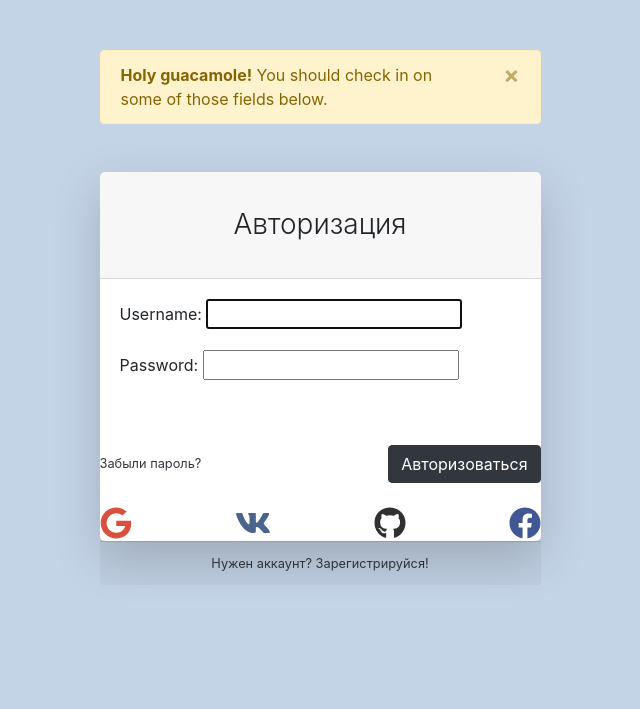
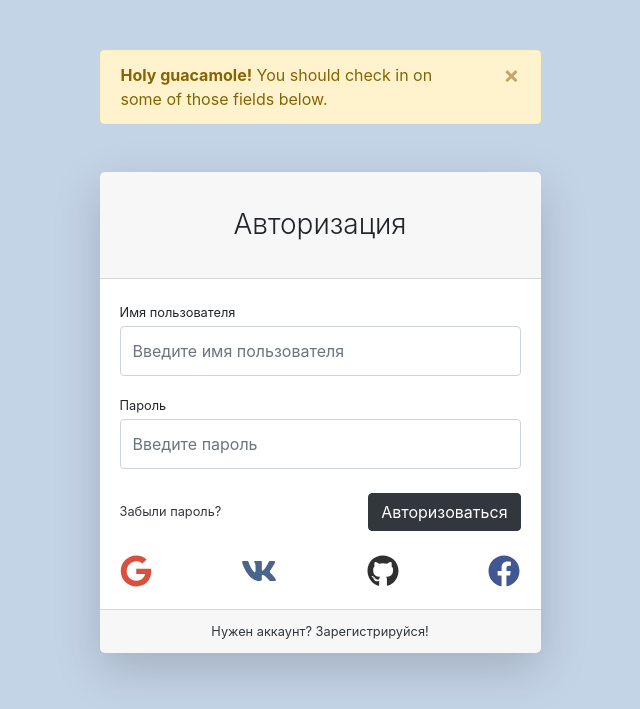
Before and after one commit to nowtiloos/store_django, a Django app: page /users/login/ in a window 1280 px wide. Shown: the top 709 px of the page, without its empty margins (320-960 px from the left). Run offline with Django 5.2, Linux system fonts and the light colour scheme; some libraries are stand-ins or nearby versions.

Commit message:
form customization

```diff
--- a/users/forms.py
+++ b/users/forms.py
@@ -1,8 +1,26 @@
+from django import forms
 from django.contrib.auth.forms import AuthenticationForm
 from users.models import User
 
 
 class UserLoginForm(AuthenticationForm):
+    username = forms.CharField(
+        widget=forms.TextInput(
+            attrs={
+                'class': 'form-control py-4',
+                'placeholder': 'Введите имя пользователя'
+            }
+        )
+    )
+    password = forms.CharField(
+        widget=forms.PasswordInput(
+            attrs={
+                'class': 'form-control py-4',
+                'placeholder': 'Введите пароль'
+            }
+        )
+    )
+
     class Meta:
         model = User
         fields = ('username', 'password')
--- a/users/templates/users/login.html
+++ b/users/templates/users/login.html
@@ -18,16 +18,17 @@
                         <div class="card-body">
                             <form action="{% url 'users:login' %}" method="post">
                                 {% csrf_token %}
-                                {{ form.as_p }}
-                                {#                                    <div class="form-group">#}
-                                {#                                        <label class="small mb-1" for="inputEmailAddress">Имя пользователя</label>#}
-                                {#                                        <input class="form-control py-4" id="inputEmailAddress" type="text"#}
-                                {#                                               placeholder="Введите имя пользователя"/>#}
-                                {#                                    </div>#}
-                                {#                                    <div class="form-group">#}
-                                {#                                        <label class="small mb-1" for="inputPassword">Пароль</label>#}
-                                {#                                        <input class="form-control py-4" id="inputPassword" type="password"#}
-                                {#                                               placeholder="Введите пароль"/>#}
+                                <div class="form-group">
+                                    <label class="small mb-1" for="{{ form.username.id_for_label }}">
+                                        Имя пользователя
+                                    </label>
+                                    {{ form.username }}
+                                </div>
+                                <div class="form-group">
+                                    <label class="small mb-1" for="{{ form.password.id_for_label }}">
+                                        Пароль
+                                    </label>
+                                    {{ form.password }}
                                 </div>
                                 <div class="form-group d-flex align-items-center justify-content-between mt-4 mb-0">
                                     <a class="small" href="#">Забыли пароль?</a>
@@ -50,7 +51,8 @@
                             </form>
                         </div>
                         <div class="card-footer text-center">
-                        <div class="small"><a href="{% url 'users:registration' %}">Нужен аккаунт? Зарегистрируйся!</a>
+                            <div class="small"><a href="{% url 'users:registration' %}">Нужен аккаунт?
+                                Зарегистрируйся!</a>
                             </div>
                         </div>
                     </div>
```
Also changed, not shown: db.sqlite3. Lines whose indentation alone changed are shown as unchanged.
